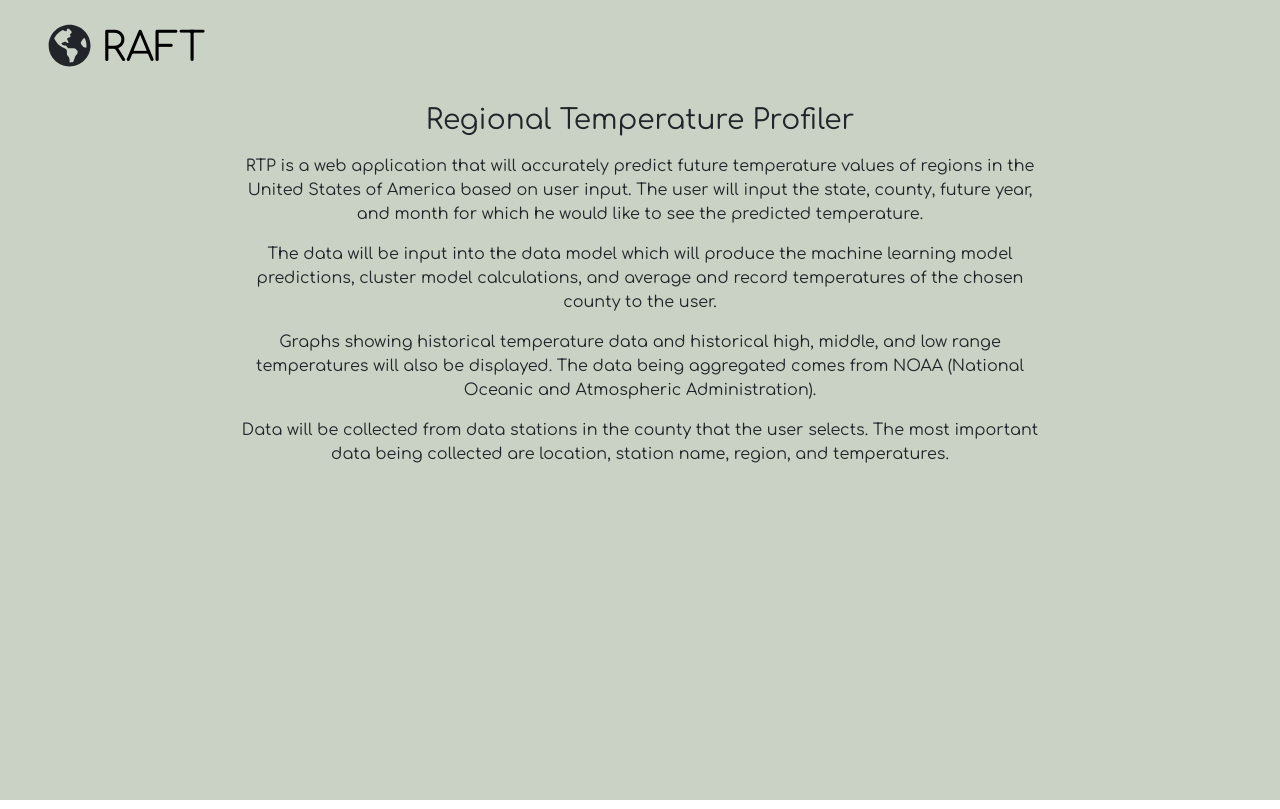
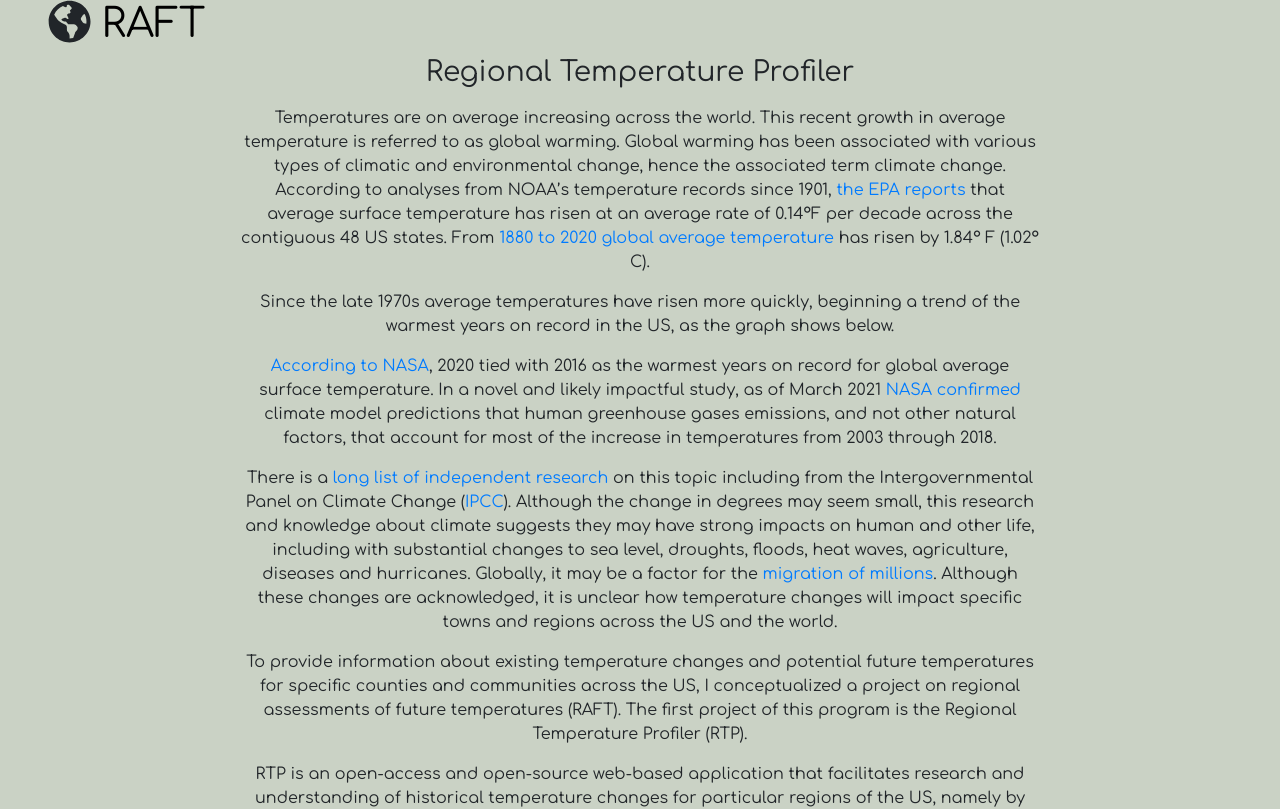
Before and after one commit to lhei-git/RAFT, a React (Create React App) app: page /about in a window 1280 px wide. Shown: the top 809 px of the page. Built offline with nearby package versions, Linux system fonts and the light colour scheme; no server answers; what react-geocode would draw is missing.

Commit message:
Updated about page

```diff
--- a/src/components/About.js
+++ b/src/components/About.js
@@ -36,22 +36,91 @@ function About() {
               Regional Temperature Profiler
             </h3>
             <p>
-              RTP is a web application that will accurately predict future
-              temperature values of regions in the United States of America
-              based on user input. The user will input the state, county, future
-              year, and month for which he would like to see the predicted
-              temperature. <br />
+              Temperatures are on average increasing across the world. This
+              recent growth in average temperature is referred to as global
+              warming. Global warming has been associated with various types of
+              climatic and environmental change, hence the associated term
+              climate change. According to analyses from NOAA’s temperature
+              records since 1901,{' '}
+              <a href="https://www.epa.gov/climate-indicators/climate-change-indicators-us-and-global-temperature">
+                the EPA reports
+              </a>{' '}
+              that average surface temperature has risen at an average rate of
+              0.14°F per decade across the contiguous 48 US states. From{' '}
+              <a href="https://climate.nasa.gov/vital-signs/global-temperature/">
+                1880 to 2020 global average temperature
+              </a>{' '}
+              has risen by 1.84° F (1.02° C). <br /> <p> </p>
+              Since the late 1970s average temperatures have risen more quickly,
+              beginning a trend of the warmest years on record in the US, as the
+              graph shows below. {/*<img src="temperature-figure1-2016.jpg">*/}
+              <br /> <p> </p>
+              <a href="https://climate.nasa.gov/news/3061/2020-tied-for-warmest-year-on-record-nasa-analysis-shows/">
+                According to NASA
+              </a>
+              , 2020 tied with 2016 as the warmest years on record for global
+              average surface temperature. In a novel and likely impactful
+              study, as of March 2021{' '}
+              <a href="https://climate.nasa.gov/news/3072/direct-observations-confirm-that-humans-are-throwing-earths-energy-budget-off-balance/">
+                NASA confirmed{' '}
+              </a>{' '}
+              climate model predictions that human greenhouse gases emissions,
+              and not other natural factors, that account for most of the
+              increase in temperatures from 2003 through 2018. <br /> <p> </p>
+              There is a{' '}
+              <a href="https://climate.nasa.gov/evidence/">
+                {' '}
+                long list of independent research{' '}
+              </a>
+              on this topic including from the Intergovernmental Panel on
+              Climate Change (<a href="https://www.ipcc.ch/">IPCC</a>). Although
+              the change in degrees may seem small, this research and knowledge
+              about climate suggests they may have strong impacts on human and
+              other life, including with substantial changes to sea level,
+              droughts, floods, heat waves, agriculture, diseases and
+              hurricanes. Globally, it may be a factor for the{' '}
+              <a href="https://www.brookings.edu/research/the-climate-crisis-migration-and-refugees/">
+                migration of millions
+              </a>
+              . Although these changes are acknowledged, it is unclear how
+              temperature changes will impact specific towns and regions across
+              the US and the world. <br /> <p> </p>
+              To provide information about existing temperature changes and
+              potential future temperatures for specific counties and
+              communities across the US, I conceptualized a project on regional
+              assessments of future temperatures (RAFT). The first project of
+              this program is the Regional Temperature Profiler (RTP). <br />{' '}
               <p> </p>
-              The data will be input into the data model which will produce the
-              machine learning model predictions, cluster model calculations,
-              and average and record temperatures of the chosen county to the
-              user. <br /> <p> </p>Graphs showing historical temperature data
-              and historical high, middle, and low range temperatures will also
-              be displayed. The data being aggregated comes from NOAA (National
-              Oceanic and Atmospheric Administration). <br /> <p> </p>
-              Data will be collected from data stations in the county that the
-              user selects. The most important data being collected are
-              location, station name, region, and temperatures.
+              RTP is an open-access and open-source web-based application that
+              facilitates research and understanding of historical temperature
+              changes for particular regions of the US, namely by analysis of
+              county temperatures. The application retrieves data from NOAA’s
+              API to create a county profile of temperatures from selected
+              county data stations ***add general data set name here GHCN
+              v4?***. <br />
+              <p> </p>
+              RTP presents record and average temperatures for the specific
+              county and specific month of interest selected by the user. It
+              provides analyses of pre- and post-1980 temperatures – given the
+              higher rise in temperatures observed since then. RTP also performs
+              a cluster analysis to identify the low, middle and high clusters
+              of temperatures across the temperature record. Lastly, RTP
+              performs a simple regression analysis to attempt to predict future
+              average temperatures for the particular month of interest and a
+              future year of interest selected by the user. Although model
+              accuracy, as reported by MSE and R2 scores are not often strong we
+              intend to improve these analyses in future implementations. <br />{' '}
+              <p> </p>
+              RAFT and RTP were conceptualized by Nic DePaula, assistant
+              professor of information science at Wayne State University, and
+              Dir. of the{' '}
+              <a href="https://lhei.org/">
+                Lab for Health and Environmental Information
+              </a>{' '}
+              (LHEI). Nic guided the RTP project with computer science capstone
+              students during winter 2021. Sunayana Sharma, Thaddious Gorges,
+              Shubham Tiwari, James Bradbury, and Maximillian Hendricks
+              designed, developed and implemented the RTP application.
             </p>
           </div>
           <div>{/* <img src=“rtpLogo.jpg" alt="RTP"> */}</div>
```
Also changed, not shown: src/assets/temperature-figure1-2016.png (added).
